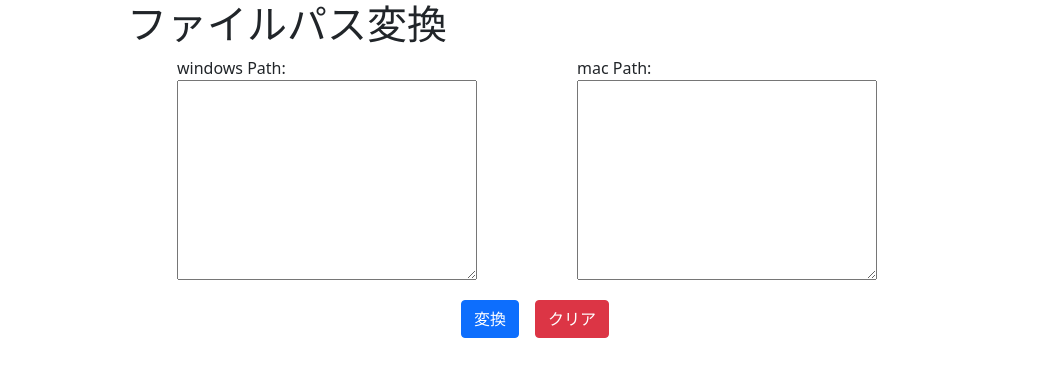
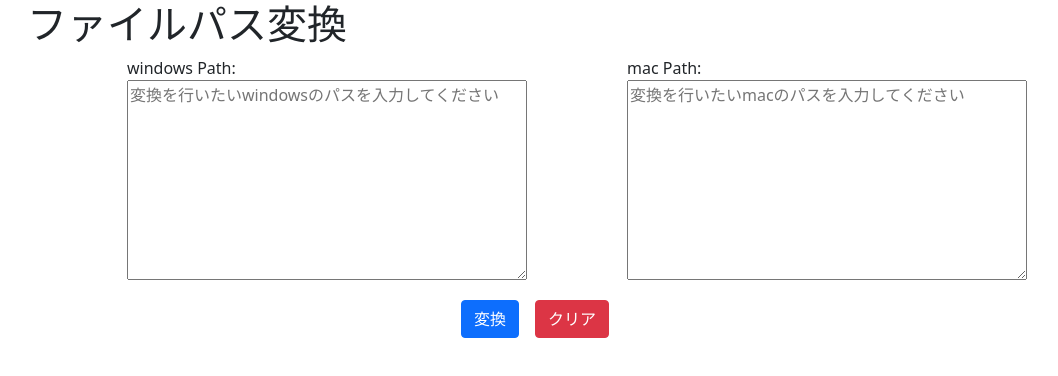
Before and after one commit to powerninja/cross_path, a React (Create React App) app: page / in a window 1280 px wide. Shown: the top 376 px of the page, without its empty margins (113-1171 px from the left). Built offline with nearby package versions, Linux system fonts and the light colour scheme.

Commit message:
add:placeholderの追加 change:横幅を変更

```diff
--- a/src/App.css
+++ b/src/App.css
@@ -48,7 +48,7 @@
   min-height: 100px; /* テキストエリアの最小高さを設定 */
   width: 100%; /* テキストエリアの幅を100%にする */
   min-height: 200px;
-  min-width: 300px;
+  min-width: 400px;
 }
 
 .button-container {
--- a/src/App.tsx
+++ b/src/App.tsx
@@ -53,7 +53,7 @@ export const App = () => {
       style={{
         height: 'auto',
         margin: '0 auto',
-        maxWidth: 800,
+        maxWidth: 1000,
         width: '100%',
       }}
     >
@@ -75,6 +75,7 @@ export const App = () => {
             onChange={(event) => {
               setCrossPath(event.target.value, false);
             }}
+            placeholder="変換を行いたいwindowsのパスを入力してください"
           ></textarea>
         </div>
 
@@ -94,6 +95,7 @@ export const App = () => {
             onChange={(event) => {
               setCrossPath(event.target.value, true);
             }}
+            placeholder="変換を行いたいmacのパスを入力してください"
           ></textarea>
         </div>
       </div>
```
